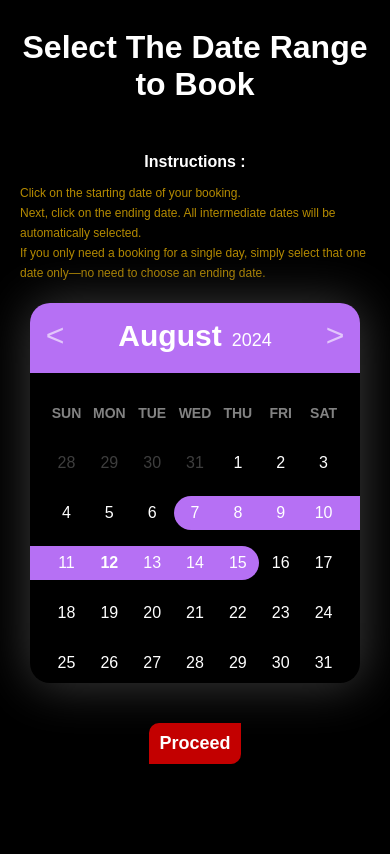
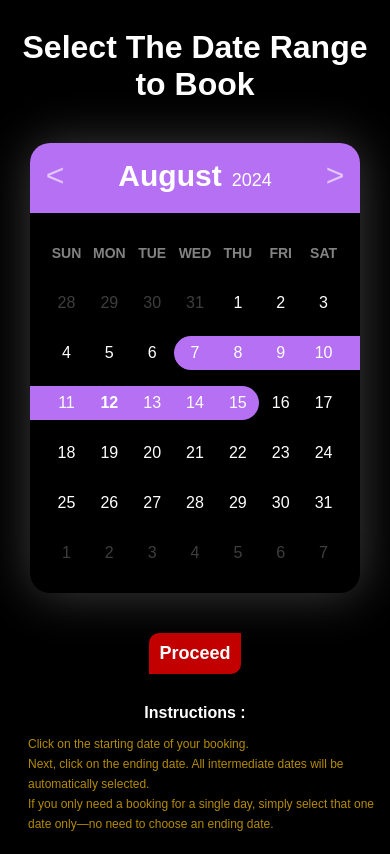
Before and after one commit to Nabhi7/smusic, a Django app: page /booking_date/ in a window 390 px wide. Before the commit the page ends 764 px from the top, so only its background shows below. Run offline with Django 5.2, Linux system fonts and the light colour scheme; some libraries are stand-ins or nearby versions.

Commit message:
improved booking page and added admin

```diff
--- a/app/static/css/bookingOthers.css
+++ b/app/static/css/bookingOthers.css
@@ -13,6 +13,9 @@
         line-height: 24px;
         color: rgba(255, 196, 0, 0.708);
     }
+}
+.caption2{
+    display: none;
 }
 .cntr{
     display: flex;
@@ -199,13 +202,14 @@
     justify-content: space-between;
 }
 .options{
+    padding: 15px 0;
     button{
         border: none;
         border-radius: 20px;
         padding: 7px 15px;
         font-size: 17px;
         font-weight: bold;
-        margin: 20px 10px;
+        margin: 10px 5px 0;
         background-color: rgba(255, 255, 255, 0.292);
         color: white;
         transition: all 0.2s;
@@ -276,7 +280,17 @@
 
 @media only screen and (max-width: 720px){
     .date-container{
+        .caption{
+            display: none;
+        }
         flex-direction: column;
+        text-align: center;
+        height: max-content;
+        padding-bottom: 40px;
+    }
+    .caption2{
+        display: block;
+        margin: 20px;
         text-align: center;
         p{
             width: 350px;
@@ -284,6 +298,7 @@
             line-height: 20px;
             text-align: left;
             margin-bottom: 20px;
+            color: rgba(255, 196, 0, 0.708);
         }
         h4{
             margin: 10px;
@@ -291,6 +306,9 @@
     }
     .choose-date{
         width: 300px;
+    }
+    .btn{
+        margin: 0 0 10px 0;
     }
 
     .djs{
--- a/app/templates/booking_date.html
+++ b/app/templates/booking_date.html
@@ -15,14 +15,24 @@
         <div>
             <h1>Select The Date Range<br>to Book</h1>
             <br>
-            <h4>Instructions :</h4>
-            <p>Click on the starting date of your booking.<br>Next, click on the ending date. All intermediate dates will be automatically selected.<br>If you only need a booking for a single day, simply select that one date only—no need to choose an ending date.</p>
+            <div class="caption">
+                <h4>Instructions :</h4>
+                <p>Click on the starting date of your booking.<br>Next, click on the ending date. All intermediate dates
+                    will be automatically selected.<br>If you only need a booking for a single day, simply select that one
+                    date only—no need to choose an ending date.</p>
+            </div>
         </div>
         <div class="choose-date" id="calendar">
             <!-- Calendar will be rendered here -->
         </div>
     </div>
     <div class="cntr"><a href="{% url 'booking_others' %}" class="btn">Proceed</a></div>
+    <div class="caption2">
+        <h4>Instructions :</h4>
+        <p>Click on the starting date of your booking.<br>Next, click on the ending date. All intermediate dates will be
+            automatically selected.<br>If you only need a booking for a single day, simply select that one date only—no
+            need to choose an ending date.</p>
+    </div>
     <!-- Include Moment.js -->
     <script src="https://cdnjs.cloudflare.com/ajax/libs/moment.js/2.29.1/moment.min.js"></script>
 
```
Also changed, not shown: app/static/css/home.css (+23 -0 lines), app/templates/booking_others.html (+8 -5 lines), app/templates/home.html (+31 -5 lines).
